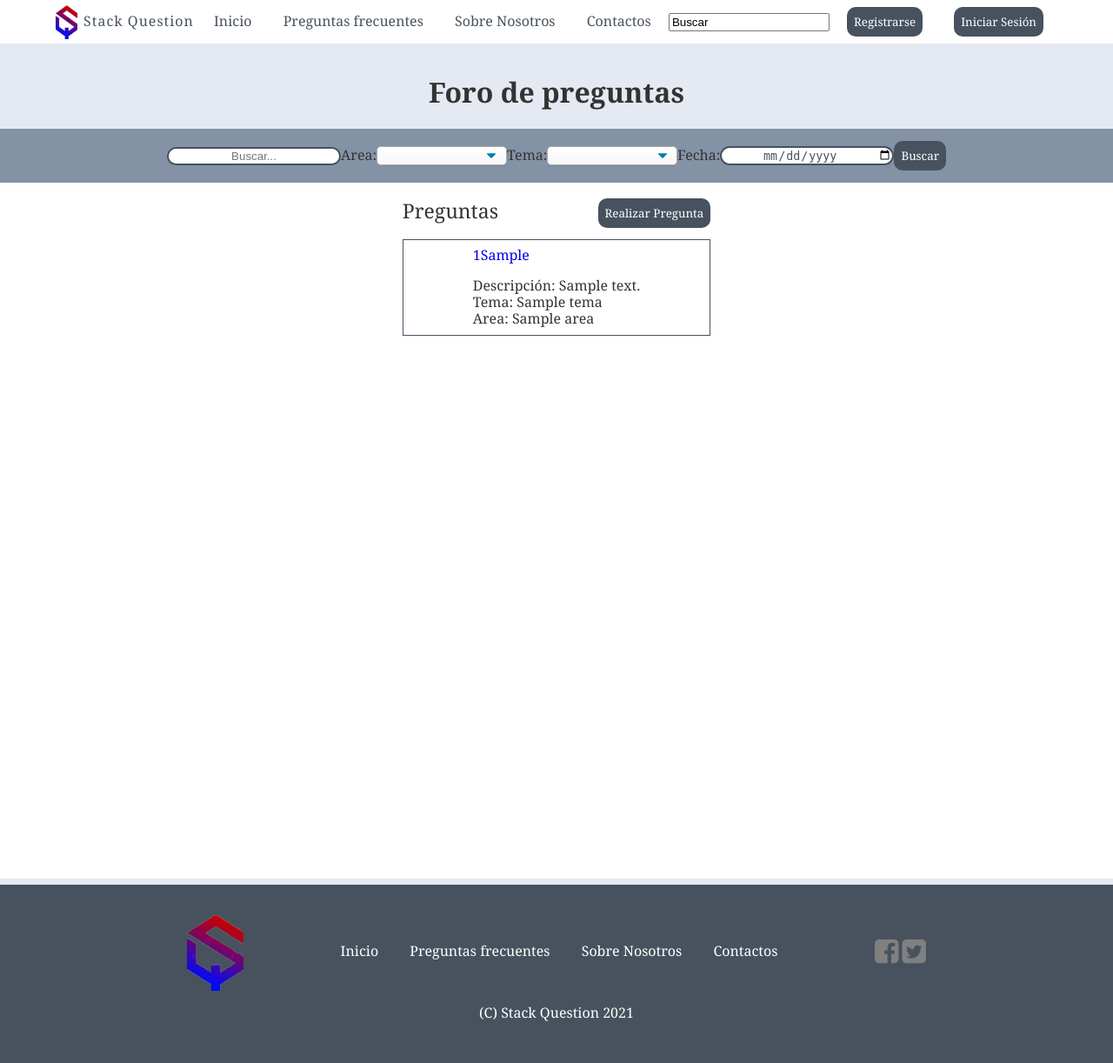
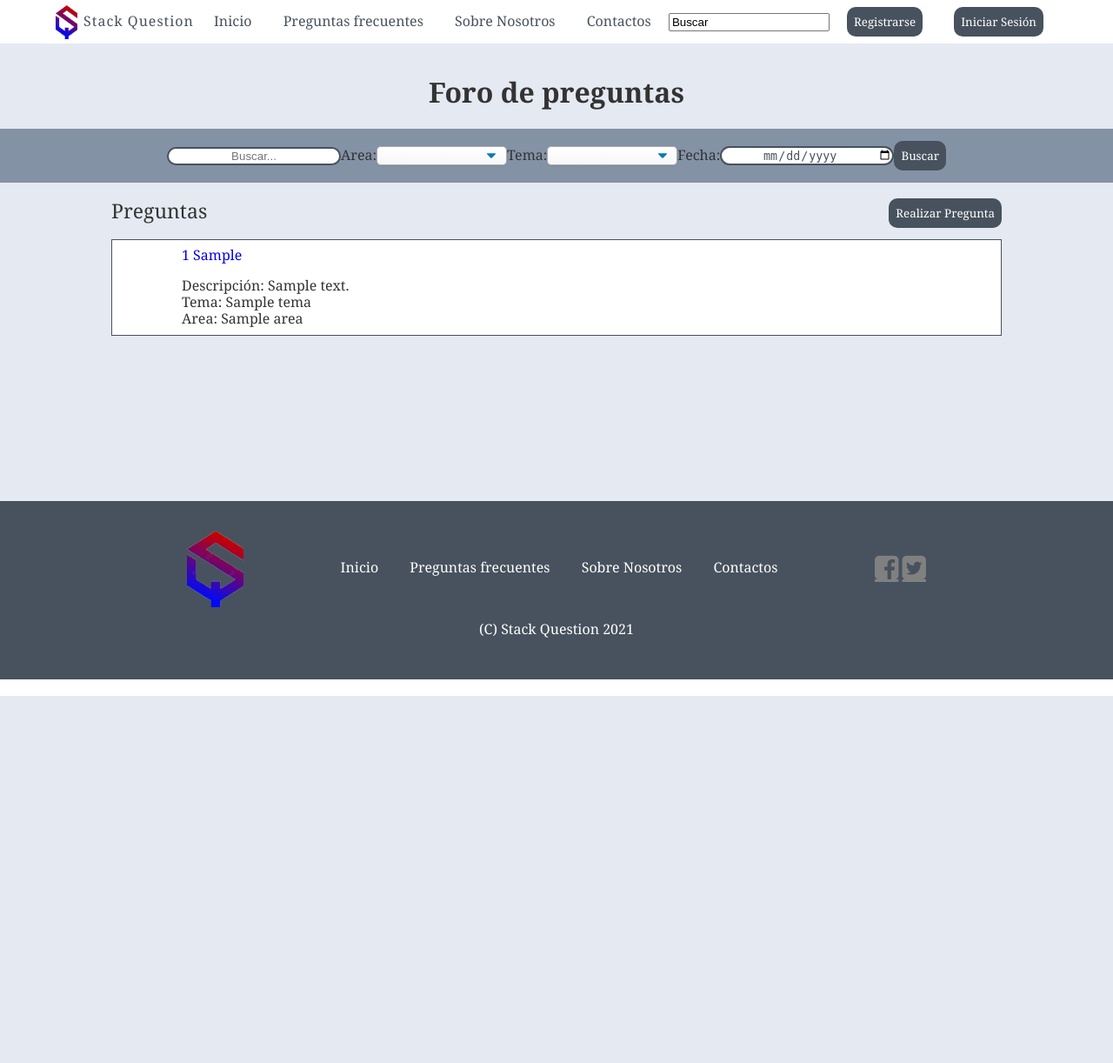
Before and after one commit to Frank-Unsa/FrontendPrueba, a Django app: page /foro/ in a window 1280 px wide. Shown: the whole page at 87% size. After the commit the page ends 800 px from the top, so only its background shows below. Run offline with Django 3.2, Linux system fonts and the light colour scheme; tables that the repository leaves empty hold one stand-in row (values such as "Sample post").

Commit message:
cambios finales

```diff
--- a/static/css/estilos.css
+++ b/static/css/estilos.css
@@ -177,6 +177,11 @@ h1{
 
     border-radius: 24px;
 }
+
+.foro-content input:focus {
+    width: 250px;
+    border-color: #47525E;
+}
 #date{
     border: 0;
     background-color: none;
@@ -192,11 +197,6 @@ h1{
     border-radius: 24px;
 
 }
-.foro-content input:focus {
-    width: 250px;
-    border-color: #47525E;
-}
-
 /*prueba selec*/
 .select-css {
     display: block;
@@ -275,16 +275,10 @@ h1{
 
 .foro-content{
     background: #8492A6;
-    display: flex;
+    display: block;
     width: 100%;
 }
 /********* Busqueda **********/
-.back-preg{
-    background-color: white;
-    width: 100%;
-    height: 100%;
-    margin-bottom: -25px;
-}
 .busqueda{
     width: 70%;
     background: #8492A6;
@@ -293,17 +287,28 @@ h1{
     align-items: center;
     margin-left: 15%;
 }
+.back-preg{
+    /*background-color: white;*/
+    background-color:red;
+    width: 100%;
+    height: 100%;
+    margin-bottom: -25px;
+}
+
 .preguntas{
-    background:#ffffff;
-    display: flex;
-    justify-content: center;
-    align-items: center;
+    /*background:#ffffff;*/
+
+    width: 90%;
+    padding-left: 10%;
+
+
 }
 .preguntas a{
     text-decoration: none;
 }
 .content-pre{
     border: #47525E 1.5px solid;
+    background: white;
 }
 .content-pregun{
     padding: 0.5rem 5rem;
@@ -324,7 +329,7 @@ h1{
     height: 100%;
 
     /*IMPORTANTE*/
-    display: flex;
+
     justify-content: center;
     align-items: center;
 
@@ -332,10 +337,11 @@ h1{
 
 .hijo {
     background: white;
+    margin-left: 32%;
     width: 35%;
     height: 100%;
     display: grid;
-    place-items: center
+    place-items: center;
 }
 .hijo p{
     display: inline;
--- a/templates/busqueda.html
+++ b/templates/busqueda.html
@@ -1,7 +1,7 @@
 {% for pregunta in preguntas %}
 <div class="content-pre">
         <div class="content-pregun">
-                <a href="/pregunta/?id={{pregunta.id}}">{{pregunta.id}}{{pregunta.enunciado}}</a><br>
+                <a href="/pregunta/?id={{pregunta.id}}">{{pregunta.id}}   {{pregunta.enunciado}}</a><br>
         </div>
         <div class="content-desc">
                 <span>Descripción: </span><span>{{pregunta.descripcion}}</span><br>
--- a/templates/foro.html
+++ b/templates/foro.html
@@ -41,7 +41,7 @@
 
         </div>
     </div>
-    <div class="back-preg">
+
     {%block cuerpo%}
     <div class="preguntas">
         <div id="busqueda_ajax">
@@ -52,7 +52,7 @@
         </div>
     </div>
     {%endblock%}
-    </div>
+
     <script>
         let Buscar = document.getElementById("Buscar");
         Buscar.addEventListener("click", buscar);
```
Lines whose indentation alone changed are shown as unchanged.
